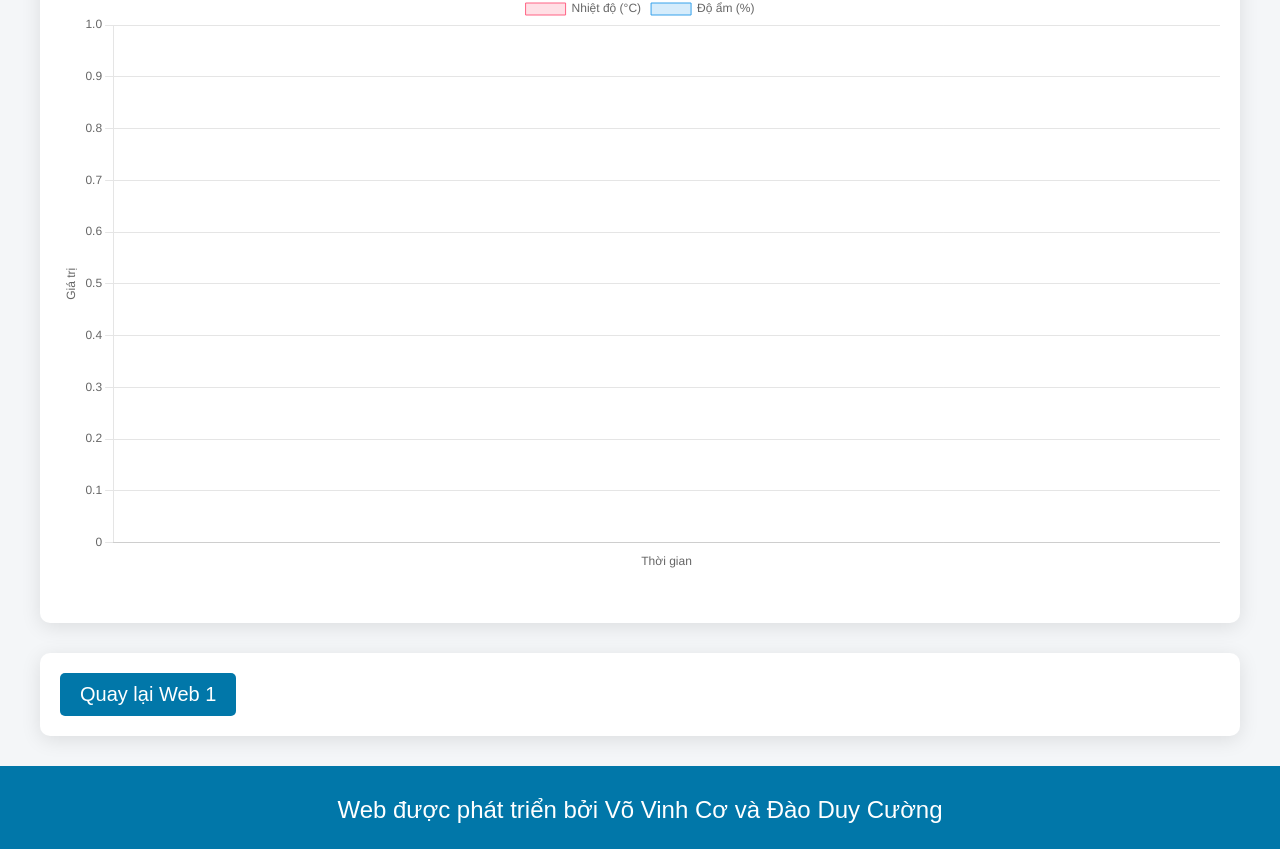
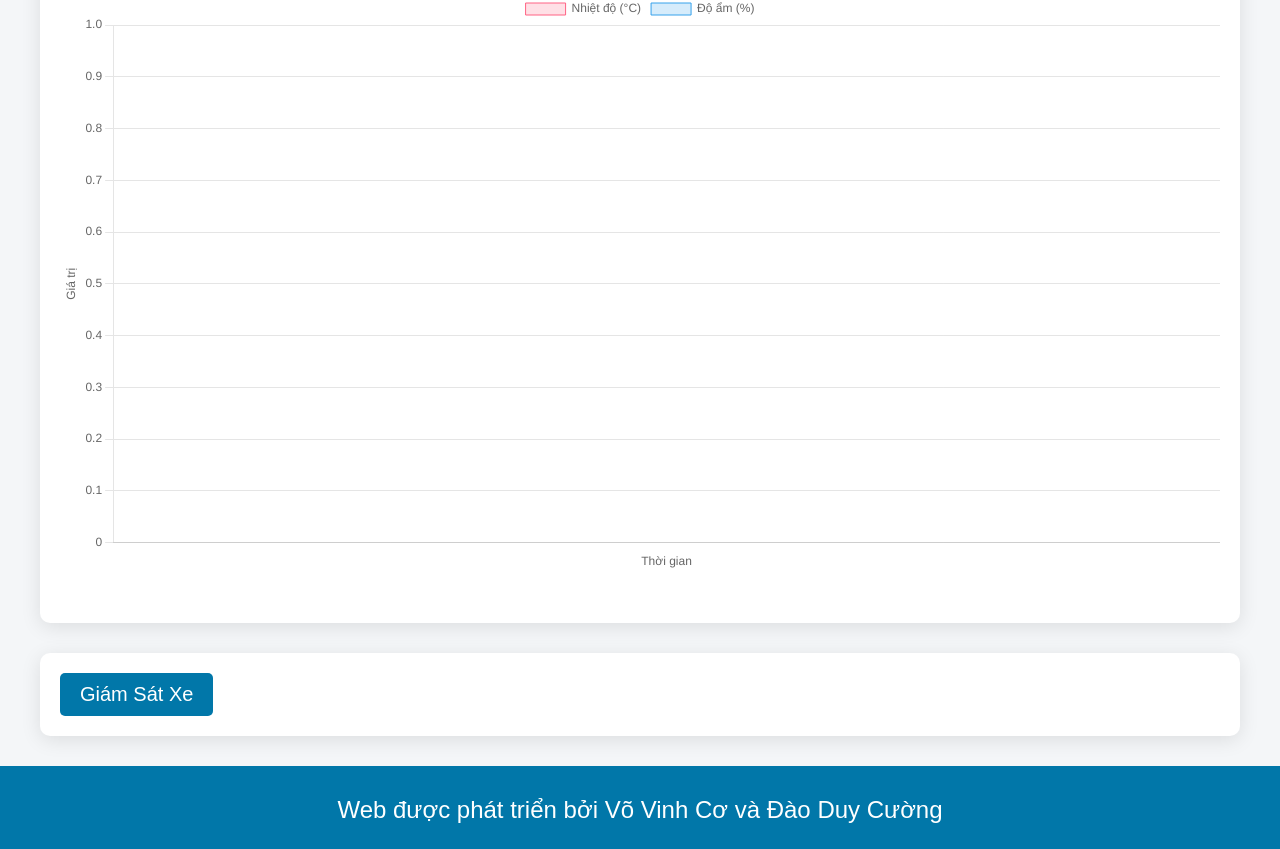
Before and after one commit to cuong2k3/parking_car, a plain HTML site: page index2.html in a window 1280 px wide. Shown: the part 673-1522 px from the top of the page. Drawn offline with nearby package versions, Linux system fonts and the light colour scheme; no server answers.

Commit message:
Update index2.html

```diff
--- a/index2.html
+++ b/index2.html
@@ -326,7 +326,7 @@
             <canvas id="chart"></canvas>
         </div>
         <div class="container mt-4 text-center">
-            <button class="btn btn-secondary" id="go-back">Quay lại Web 1</button>
+            <button class="btn btn-secondary" id="go-back">Giám Sát Xe</button>
         </div>
         <footer>
             <p>Web được phát triển bởi Võ Vinh Cơ và Đào Duy Cường</p>
```
